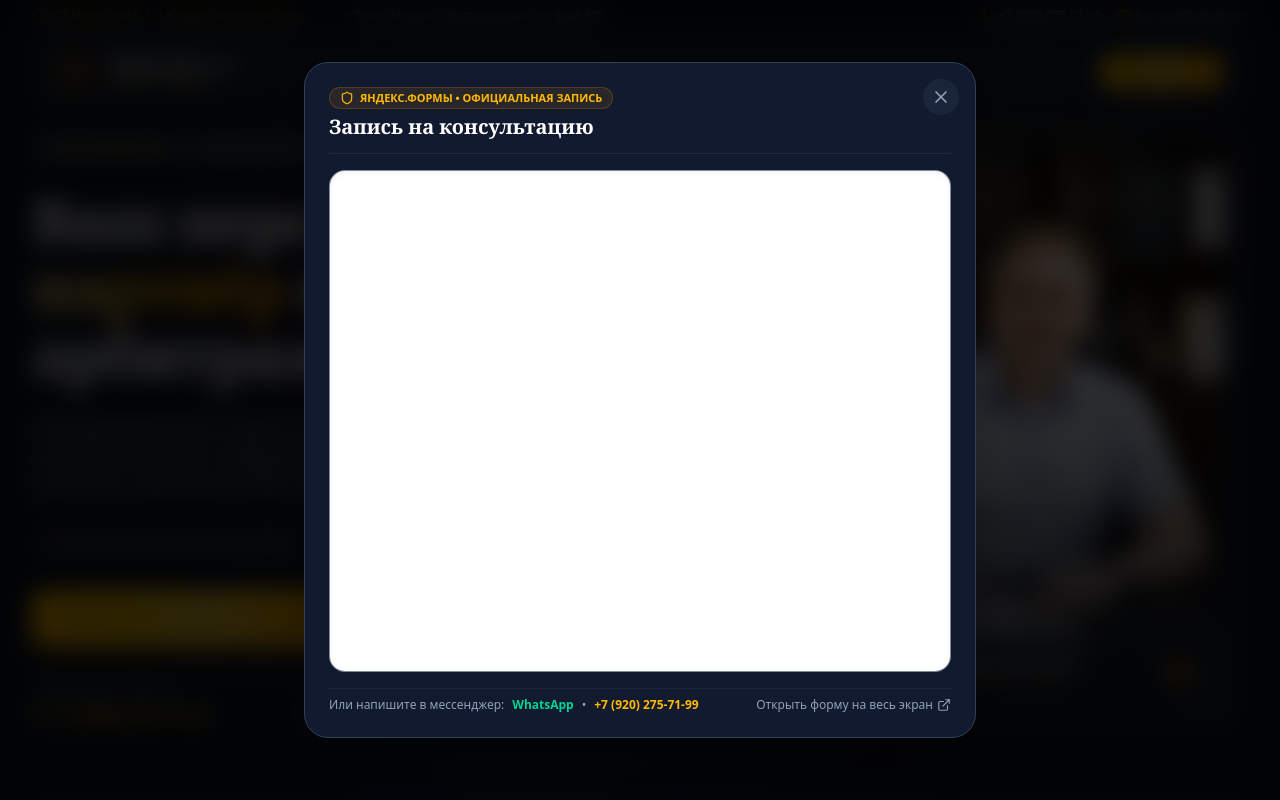
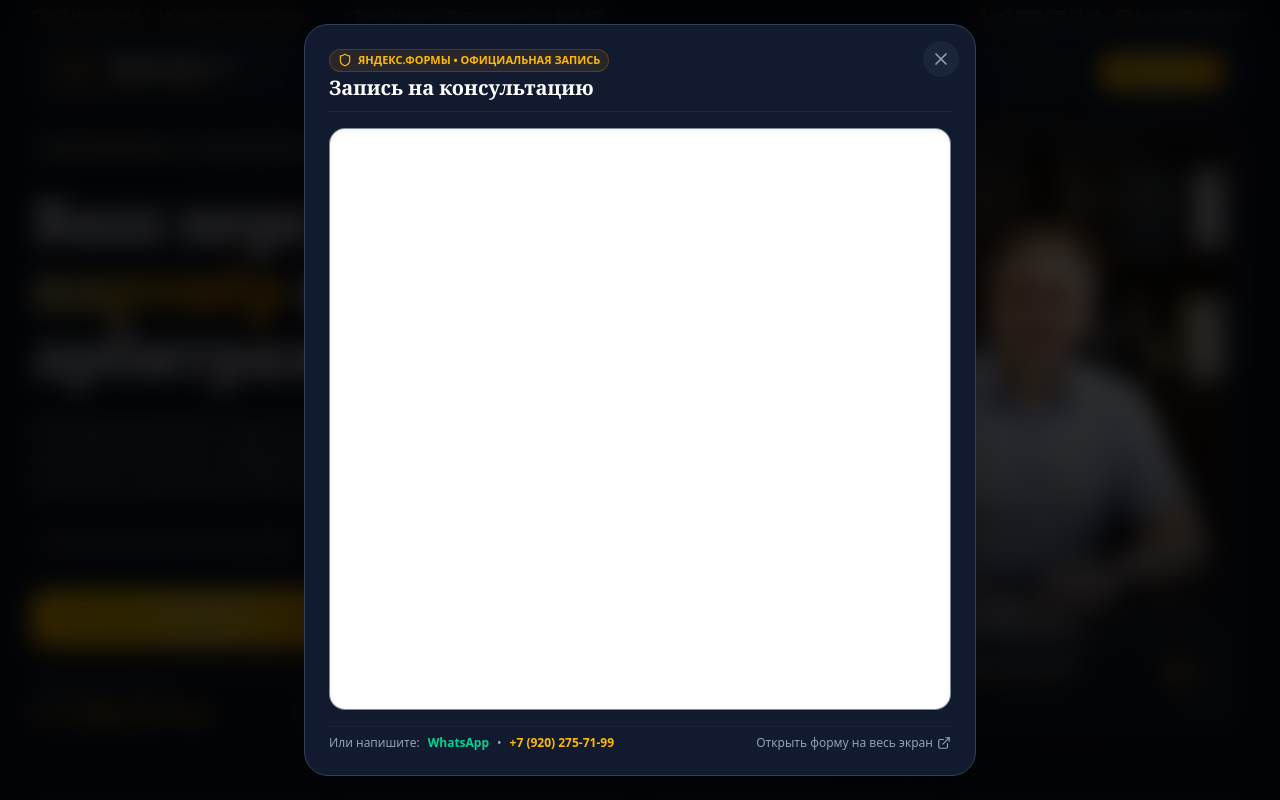
Before and after one commit to SonicDeath7/konst_law.github.io, a React (Vite) app: page / in a window 1280 px wide. Both pictures are taken after a click on the button "Записаться". Shown: the top 800 px of the page. Built offline with nearby package versions, Linux system fonts and the light colour scheme.

Commit message:
Add files via upload

```diff
--- a/src/components/ConsultationModal.tsx
+++ b/src/components/ConsultationModal.tsx
@@ -27,17 +27,17 @@
   const yandexFormUrl = 'https://forms.yandex.ru/u/6a7e3a1302848f6ab9df895b?iframe=1';
 
   return (
-    <div className="fixed inset-0 z-50 flex items-center justify-center p-3 sm:p-4 bg-black/80 backdrop-blur-md animate-in fade-in duration-200">
-      <div className="bg-[#111a2e] border border-slate-700 rounded-3xl max-w-2xl w-full p-4 sm:p-6 space-y-4 max-h-[92vh] flex flex-col shadow-2xl relative overflow-hidden">
+    <div className="fixed inset-0 z-50 flex items-center justify-center p-2 sm:p-4 bg-black/80 backdrop-blur-md overflow-y-auto animate-in fade-in duration-200">
+      <div className="bg-[#111a2e] border border-slate-700 rounded-2xl sm:rounded-3xl max-w-2xl w-full p-3.5 sm:p-6 space-y-3 sm:space-y-4 max-h-[96vh] flex flex-col shadow-2xl relative my-auto">
 
         {/* Modal Header */}
-        <div className="flex items-center justify-between border-b border-slate-800 pb-3 pr-10">
-          <div className="space-y-1">
-            <div className="inline-flex items-center space-x-1.5 px-2.5 py-0.5 rounded-full bg-amber-500/10 text-amber-400 text-[11px] font-semibold border border-amber-500/20">
-              <Shield className="w-3.5 h-3.5" />
+        <div className="flex items-center justify-between border-b border-slate-800 pb-2.5 pr-10 shrink-0">
+          <div className="space-y-0.5">
+            <div className="inline-flex items-center space-x-1.5 px-2 py-0.5 rounded-full bg-amber-500/10 text-amber-400 text-[10px] sm:text-[11px] font-semibold border border-amber-500/20">
+              <Shield className="w-3 h-3 sm:w-3.5 sm:h-3.5" />
               <span>ЯНДЕКС.ФОРМЫ • ОФИЦИАЛЬНАЯ ЗАПИСЬ</span>
             </div>
-            <h3 className="text-lg sm:text-xl font-bold text-white font-serif">
+            <h3 className="text-base sm:text-xl font-bold text-white font-serif leading-snug">
               {defaultTopic || 'Запись на консультацию юриста'}
             </h3>
           </div>
@@ -47,13 +47,13 @@
         <button
           onClick={onClose}
           aria-label="Закрыть окно"
-          className="absolute top-4 right-4 p-2 text-slate-400 hover:text-white bg-slate-800/80 hover:bg-slate-700 rounded-full transition-colors z-10 cursor-pointer"
+          className="absolute top-3 right-3 sm:top-4 sm:right-4 p-1.5 sm:p-2 text-slate-400 hover:text-white bg-slate-800/80 hover:bg-slate-700 rounded-full transition-colors z-10 cursor-pointer"
         >
           <X className="w-5 h-5" />
         </button>
 
-        {/* Yandex Form Embed Area */}
-        <div className="relative flex-1 w-full min-h-[460px] sm:min-h-[500px] bg-white rounded-2xl overflow-hidden border border-slate-700/60 shadow-inner">
+        {/* Yandex Form Embed Area - with adequate height & smooth scrolling */}
+        <div className="relative flex-1 w-full min-h-[580px] sm:min-h-[580px] h-[600px] sm:h-[620px] max-h-[75vh] sm:max-h-[640px] bg-white rounded-xl sm:rounded-2xl overflow-y-auto border border-slate-700/60 shadow-inner">
           {iframeLoading && (
             <div className="absolute inset-0 flex flex-col items-center justify-center bg-slate-900 text-slate-300 space-y-3 z-10">
               <div className="w-8 h-8 border-3 border-amber-400 border-t-transparent rounded-full animate-spin"></div>
@@ -68,15 +68,15 @@
             width="100%"
             height="100%"
             onLoad={() => setIframeLoading(false)}
-            className="w-full h-full min-h-[460px] sm:min-h-[500px] border-0"
+            className="w-full h-full min-h-[580px] border-0"
             title="Форма записи на консультацию юриста Мирошина К.А."
           />
         </div>
 
         {/* Modal Footer / Direct Contacts */}
-        <div className="flex flex-col sm:flex-row items-center justify-between gap-3 pt-2 text-xs text-slate-400 border-t border-slate-800/80">
+        <div className="flex flex-col sm:flex-row items-center justify-between gap-2 sm:gap-3 pt-2 text-[11px] sm:text-xs text-slate-400 border-t border-slate-800/80 shrink-0">
           <div className="flex items-center space-x-2">
-            <span>Или напишите в мессенджер:</span>
+            <span>Или напишите:</span>
             <a
               href={LAWYER_INFO.whatsapp}
               target="_blank"
--- a/src/components/ContactSection.tsx
+++ b/src/components/ContactSection.tsx
@@ -155,7 +155,7 @@
             </p>
 
             {/* Embedded Yandex Form Container */}
-            <div className="relative w-full min-h-[520px] bg-white rounded-2xl overflow-hidden border border-slate-700/60 shadow-inner">
+            <div className="relative w-full min-h-[580px] sm:min-h-[580px] h-[600px] sm:h-[620px] bg-white rounded-2xl overflow-y-auto border border-slate-700/60 shadow-inner">
               {iframeLoading && (
                 <div className="absolute inset-0 flex flex-col items-center justify-center bg-slate-900 text-slate-300 space-y-3 z-10">
                   <div className="w-8 h-8 border-3 border-amber-400 border-t-transparent rounded-full animate-spin"></div>
@@ -168,9 +168,9 @@
                 frameBorder="0"
                 name="ya-form-6a7e3a1302848f6ab9df895b"
                 width="100%"
-                height="560"
+                height="100%"
                 onLoad={() => setIframeLoading(false)}
-                className="w-full min-h-[520px] border-0"
+                className="w-full h-full min-h-[580px] border-0"
                 title="Яндекс Форма записи к юристу Мирошину К.А."
               />
             </div>
```
